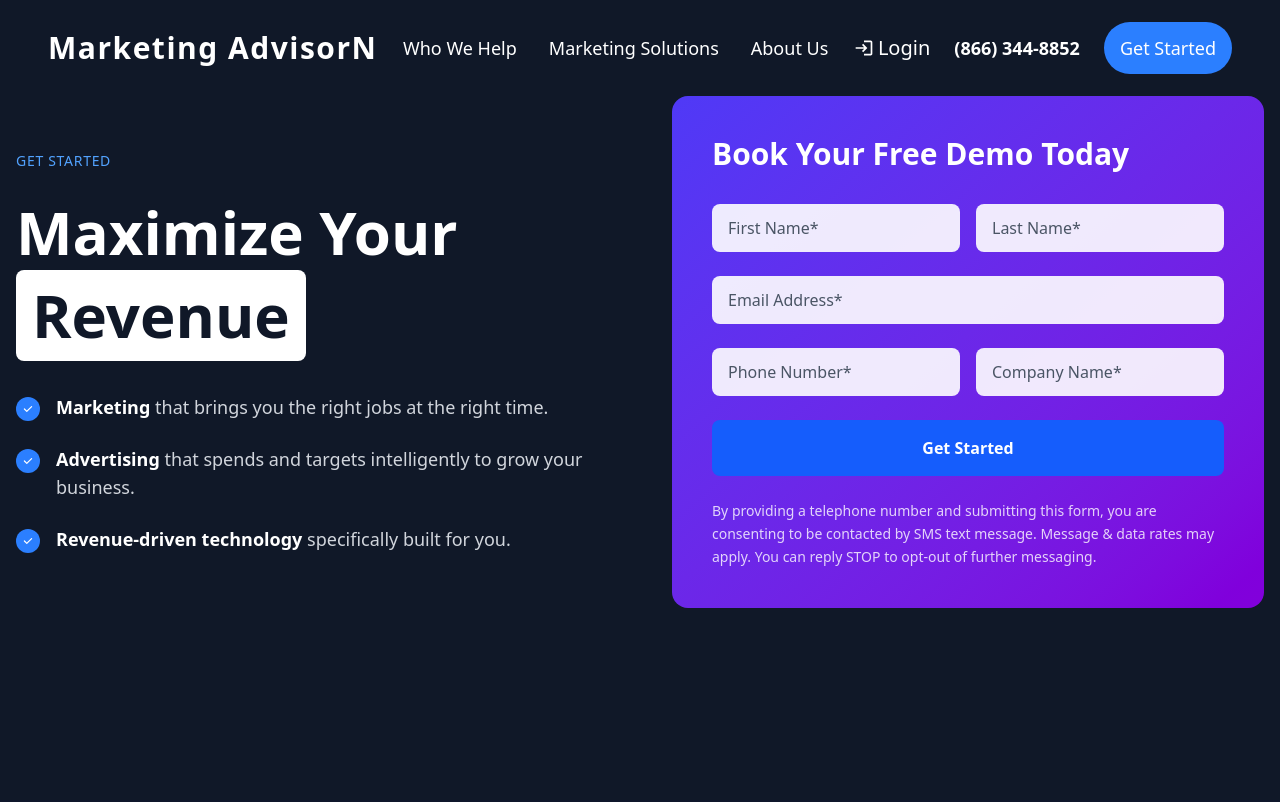
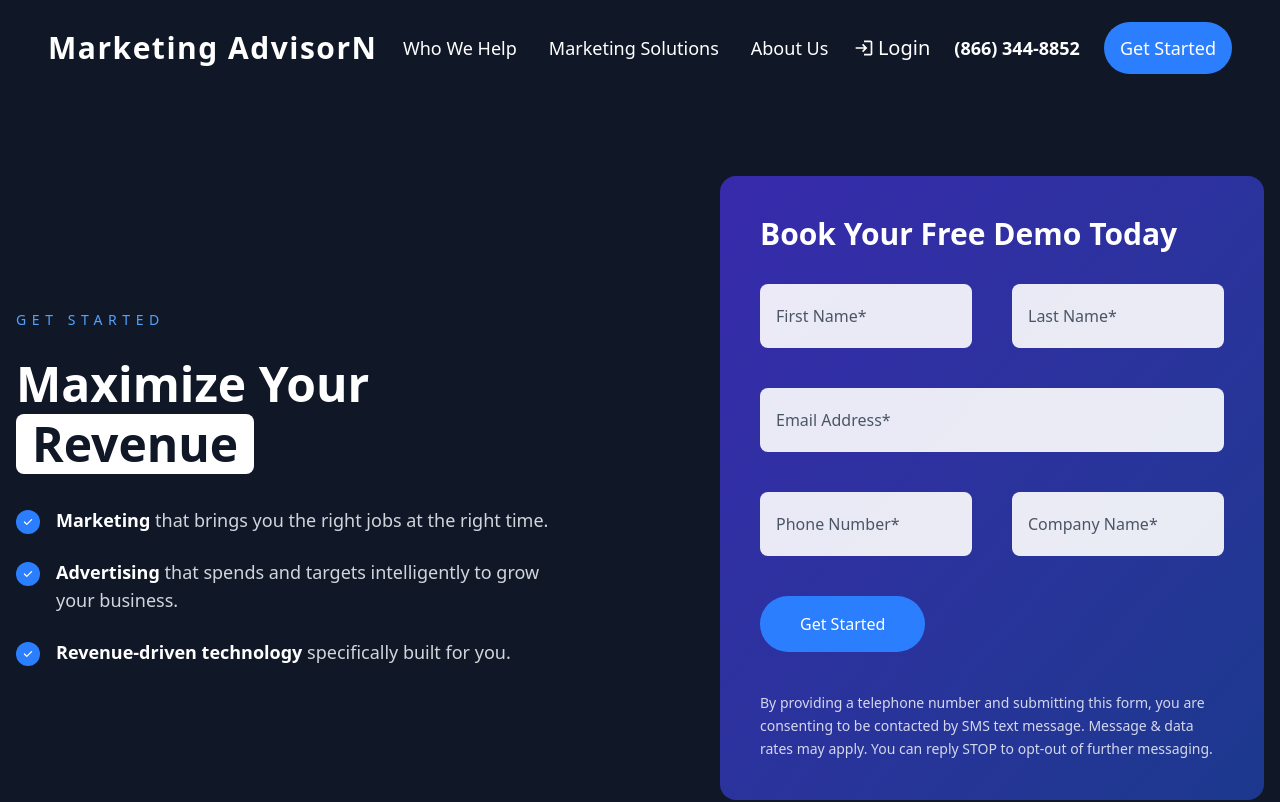
Before and after one commit to arman-miaa/Marketing-Advisor, a React (Vite) app: page /hvac/get-started in a window 1280 px wide. Shown: the top 802 px of the page. Built offline with nearby package versions, Linux system fonts and the light colour scheme.

Commit message:
get started page done

```diff
--- a/src/components/layouts/Footer.jsx
+++ b/src/components/layouts/Footer.jsx
@@ -24,6 +24,7 @@ export default function Footer() {
           </div>
         </div>
       </div>
+
 
       {/* Footer Content */}
       <div className=" border-gray-700">
--- /dev/null
+++ b/src/pages/hvac/AdvertisingAi.jsx
@@ -0,0 +1,7 @@
+
+
+export default function AdvertisingAi() {
+  return (
+    <div>AdvertisingAi</div>
+  )
+}
--- /dev/null
+++ b/src/pages/hvac/AdvisorConnect.jsx
@@ -0,0 +1,7 @@
+
+
+export default function AdvisorConnect() {
+  return (
+    <div>AdvisorConnect</div>
+  )
+}
--- a/src/pages/hvac/GetStarted.jsx
+++ b/src/pages/hvac/GetStarted.jsx
@@ -1,18 +1,40 @@
+import { useState } from "react";
+
 export default function GetStarted() {
+  const [formData, setFormData] = useState({
+    firstName: "",
+    lastName: "",
+    email: "",
+    phone: "",
+    company: "",
+  });
+
+  const handleChange = (e) => {
+    setFormData({
+      ...formData,
+      [e.target.name]: e.target.value,
+    });
+  };
+
+  const handleSubmit = (e) => {
+    e.preventDefault();
+    // console.log("Form Data:", formData);
+  };
+
   return (
-    <div className="min-h-screen bg-gray-900 text-white">
+    <div className=" bg-gray-900 text-white pt-20">
       <div className="container mx-auto px-4 py-16 lg:py-24">
-        <div className="grid lg:grid-cols-2 gap-12 lg:gap-16 items-center">
+        <div className="grid lg:grid-cols-2 gap-12 lg:gap-40 items-center">
           {/* Left Content */}
           <div className="space-y-8">
             <div className="space-y-6">
-              <p className="text-blue-400 text-sm font-medium tracking-wider uppercase">
+              <p className="text-blue-400 text-sm font-medium tracking-[0.4em] uppercase">
                 GET STARTED
               </p>
 
-              <h1 className="text-4xl md:text-5xl lg:text-6xl font-bold leading-tight">
+              <h1 className="text-4xl md:text-5xl  font-bold leading-tight">
                 Maximize Your{" "}
-                <span className="inline-block bg-white text-gray-900 px-4 py-2 rounded-lg">
+                <span className="inline-block bg-white text-gray-900 px-4  rounded-lg">
                   Revenue
                 </span>
               </h1>
@@ -84,26 +106,32 @@ export default function GetStarted() {
           </div>
 
           {/* Right Form */}
-          <div className="bg-gradient-to-br from-indigo-600 to-purple-700 rounded-2xl p-8 lg:p-10">
+          <div className="bg-gradient-to-br from-indigo-800 to-blue-900 rounded-2xl p-8 lg:p-10">
             <h2 className="text-2xl lg:text-3xl font-bold text-white mb-8">
               Book Your Free Demo Today
             </h2>
 
-            <form className="space-y-6">
-              <div className="grid md:grid-cols-2 gap-4">
+            <form className="space-y-10" onSubmit={handleSubmit}>
+              <div className="grid md:grid-cols-2 gap-10">
                 <div>
                   <input
                     type="text"
+                    name="firstName"
                     placeholder="First Name*"
-                    className="w-full px-4 py-3 rounded-lg bg-white/90 text-gray-900 placeholder-gray-600 focus:outline-none focus:ring-2 focus:ring-blue-400 focus:bg-white transition-all"
+                    value={formData.firstName}
+                    onChange={handleChange}
+                    className="w-full px-4 py-5 rounded-lg bg-white/90 text-gray-900 placeholder-gray-600 focus:outline-none focus:ring-2 focus:ring-blue-400 focus:bg-white transition-all"
                     required
                   />
                 </div>
                 <div>
                   <input
                     type="text"
+                    name="lastName"
                     placeholder="Last Name*"
-                    className="w-full px-4 py-3 rounded-lg bg-white/90 text-gray-900 placeholder-gray-600 focus:outline-none focus:ring-2 focus:ring-blue-400 focus:bg-white transition-all"
+                    value={formData.lastName}
+                    onChange={handleChange}
+                    className="w-full px-4 py-5 rounded-lg bg-white/90 text-gray-900 placeholder-gray-600 focus:outline-none focus:ring-2 focus:ring-blue-400 focus:bg-white transition-all"
                     required
                   />
                 </div>
@@ -112,26 +140,35 @@ export default function GetStarted() {
               <div>
                 <input
                   type="email"
+                  name="email"
                   placeholder="Email Address*"
-                  className="w-full px-4 py-3 rounded-lg bg-white/90 text-gray-900 placeholder-gray-600 focus:outline-none focus:ring-2 focus:ring-blue-400 focus:bg-white transition-all"
+                  value={formData.email}
+                  onChange={handleChange}
+                  className="w-full px-4 py-5 rounded-lg bg-white/90 text-gray-900 placeholder-gray-600 focus:outline-none focus:ring-2 focus:ring-blue-400 focus:bg-white transition-all"
                   required
                 />
               </div>
 
-              <div className="grid md:grid-cols-2 gap-4">
+              <div className="grid md:grid-cols-2 gap-10">
                 <div>
                   <input
                     type="tel"
+                    name="phone"
                     placeholder="Phone Number*"
-                    className="w-full px-4 py-3 rounded-lg bg-white/90 text-gray-900 placeholder-gray-600 focus:outline-none focus:ring-2 focus:ring-blue-400 focus:bg-white transition-all"
+                    value={formData.phone}
+                    onChange={handleChange}
+                    className="w-full px-4 py-5 rounded-lg bg-white/90 text-gray-900 placeholder-gray-600 focus:outline-none focus:ring-2 focus:ring-blue-400 focus:bg-white transition-all"
                     required
                   />
                 </div>
                 <div>
                   <input
                     type="text"
+                    name="company"
                     placeholder="Company Name*"
-                    className="w-full px-4 py-3 rounded-lg bg-white/90 text-gray-900 placeholder-gray-600 focus:outline-none focus:ring-2 focus:ring-blue-400 focus:bg-white transition-all"
+                    value={formData.company}
+                    onChange={handleChange}
+                    className="w-full px-4 py-5 rounded-lg bg-white/90 text-gray-900 placeholder-gray-600 focus:outline-none focus:ring-2 focus:ring-blue-400 focus:bg-white transition-all"
                     required
                   />
                 </div>
@@ -139,7 +176,7 @@ export default function GetStarted() {
 
               <button
                 type="submit"
-                className="w-full bg-blue-600 hover:bg-blue-700 text-white font-semibold py-4 px-6 rounded-lg transition-colors duration-200 focus:outline-none focus:ring-2 focus:ring-blue-400 focus:ring-offset-2 focus:ring-offset-transparent"
+                className="w-full md:w-fit sm:w-auto bg-blue-500 hover:bg-blue-600 text-white px-10 py-4 rounded-full transition-colors block text-center cursor-pointer"
               >
                 Get Started
               </button>
--- /dev/null
+++ b/src/pages/hvac/Ranking-ai.jsx
@@ -0,0 +1,7 @@
+
+
+export default function RankingAi() {
+  return (
+    <div>Ranking-ai</div>
+  )
+}
--- /dev/null
+++ b/src/pages/hvac/Reputation-ai.jsx
@@ -0,0 +1,7 @@
+
+
+export default function ReputationAi() {
+  return (
+    <div>Reputation-ai</div>
+  )
+}
--- /dev/null
+++ b/src/pages/hvac/Team-of-experts.jsx
@@ -0,0 +1,9 @@
+
+
+export default function TeamOfExperts() {
+  return (
+      <div>
+          TeamOfExperts
+    </div>
+  )
+}
--- /dev/null
+++ b/src/pages/hvac/Website.jsx
@@ -0,0 +1,7 @@
+
+
+export default function Website() {
+  return (
+    <div>Website</div>
+  )
+}
```
